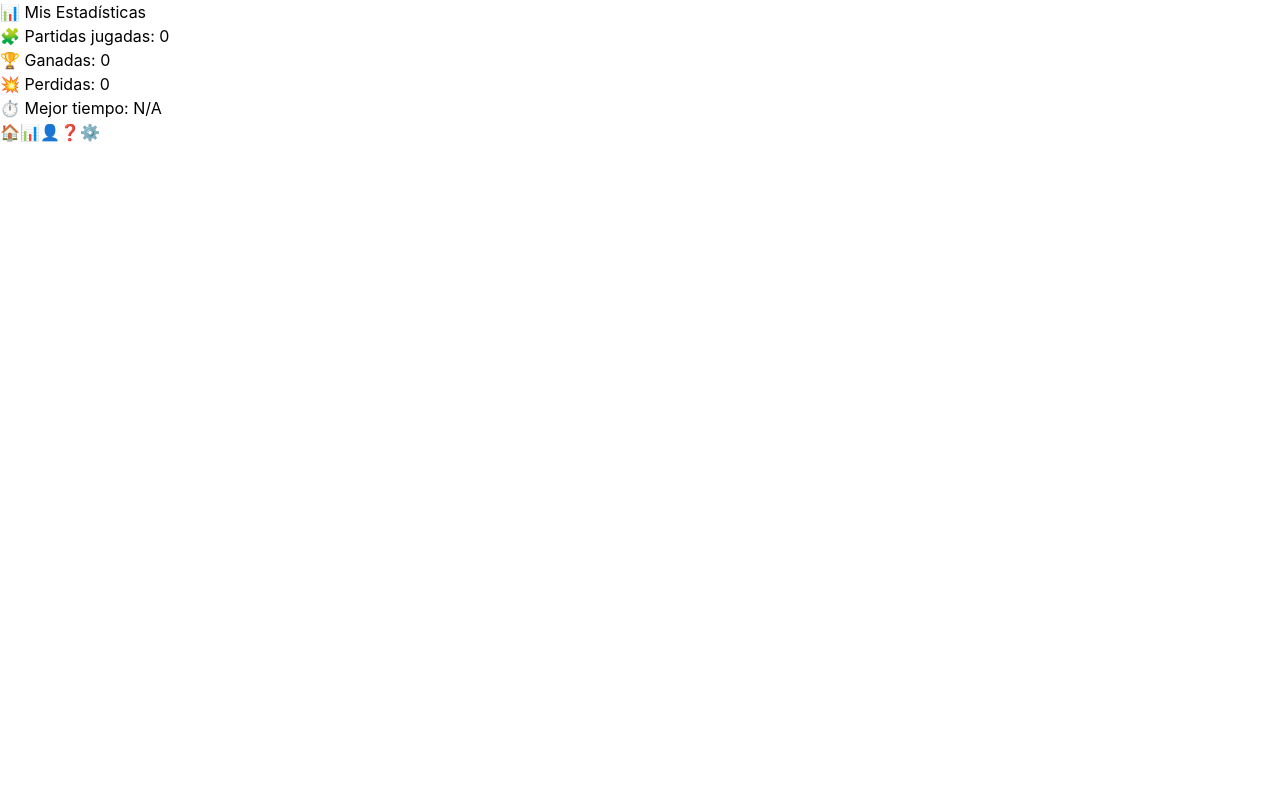
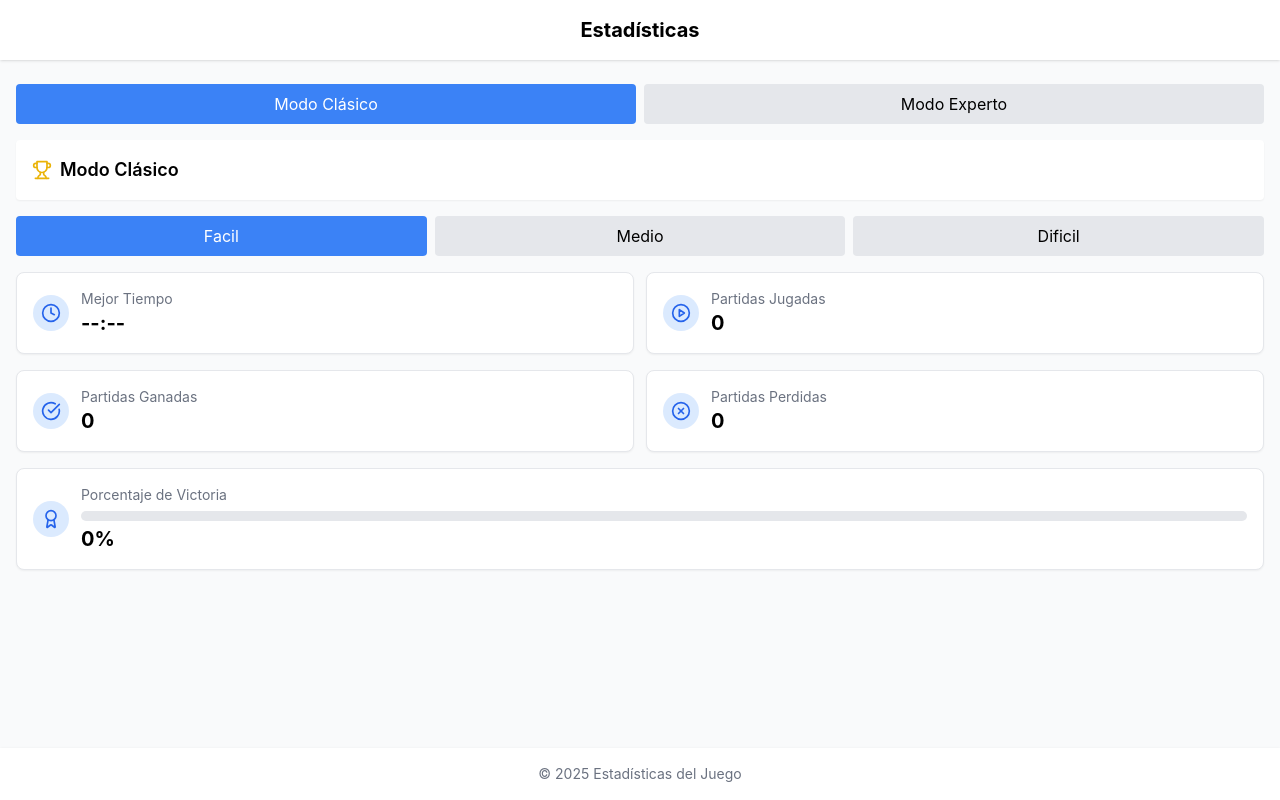
Before and after one commit to valensoto486/SudokubyValen, a React (Create React App) app in the folder sudoku/: page /statistics in a window 1280 px wide. Built offline with nearby package versions, Linux system fonts and the light colour scheme.

Commit message:
feat: Creacion base de pagina estadisticas

```diff
--- a/sudoku/src/pages/Stats.js
+++ b/sudoku/src/pages/Stats.js
@@ -2,32 +2,149 @@
 // Muestra las estadísticas del usuario
 // como partidas jugadas, ganadas, perdidas y mejor tiempo.
 
-import React, { useEffect, useState } from 'react';
-import NavBar from '../components/NavBar';
+"use client";
+
+import React, { useState, useEffect } from "react";
+import { motion } from "framer-motion";
+import { Trophy, Clock, Award, XCircle, CheckCircle, PlayCircle } from "lucide-react";
 
 export default function Stats() {
   const [stats, setStats] = useState({
-    gamesPlayed: 0,
-    wins: 0,
-    losses: 0,
-    bestTime: null
+    classic: {
+      facil: { bestTime: 0, gamesPlayed: 0, gamesWon: 0, gamesLost: 0 },
+      medio: { bestTime: 0, gamesPlayed: 0, gamesWon: 0, gamesLost: 0 },
+      dificil: { bestTime: 0, gamesPlayed: 0, gamesWon: 0, gamesLost: 0 },
+    },
+    expert: {
+      facil: { bestTime: 0, gamesPlayed: 0, gamesWon: 0, gamesLost: 0 },
+      medio: { bestTime: 0, gamesPlayed: 0, gamesWon: 0, gamesLost: 0 },
+      dificil: { bestTime: 0, gamesPlayed: 0, gamesWon: 0, gamesLost: 0 },
+    },
   });
 
+  const [mainTab, setMainTab] = useState("classic");
+  const [subTab, setSubTab] = useState("facil");
+
   useEffect(() => {
-    const stored = localStorage.getItem("sudokuStats");
-    if (stored) setStats(JSON.parse(stored));
+    const loadStats = () => {
+      const newStats = { ...stats };
+      for (const mode of ["classic", "expert"]) {
+        for (const difficulty of ["facil", "medio", "dificil"]) {
+          const bestTime = parseInt(localStorage.getItem(`bestTime_${mode}_${difficulty}`) || "0");
+          const gamesPlayed = parseInt(localStorage.getItem(`gamesPlayed_${mode}_${difficulty}`) || "0");
+          const gamesWon = parseInt(localStorage.getItem(`gamesWon_${mode}_${difficulty}`) || "0");
+          const gamesLost = parseInt(localStorage.getItem(`gamesLost_${mode}_${difficulty}`) || "0");
+
+          newStats[mode][difficulty] = {
+            bestTime,
+            gamesPlayed,
+            gamesWon,
+            gamesLost,
+          };
+        }
+      }
+      setStats(newStats);
+    };
+
+    loadStats();
   }, []);
 
+  const formatTime = (seconds) => {
+    if (seconds === 0) return "--:--";
+    const minutes = Math.floor(seconds / 60);
+    const secs = seconds % 60;
+    return `${minutes}:${secs.toString().padStart(2, "0")}`;
+  };
+
+  const renderStatCard = (title, value, icon) => (
+    <div className="border rounded-lg shadow-sm bg-white p-4 flex items-center gap-3">
+      <div className="bg-blue-100 rounded-full p-2 text-blue-600">{icon}</div>
+      <div>
+        <p className="text-sm text-gray-500">{title}</p>
+        <p className="text-xl font-bold">{value}</p>
+      </div>
+    </div>
+  );
+
+  const renderDifficultyStats = (mode, difficulty) => {
+    const data = stats[mode][difficulty];
+    const winRate = data.gamesPlayed > 0 ? Math.round((data.gamesWon / data.gamesPlayed) * 100) : 0;
+
+    return (
+      <div className="space-y-4">
+        <div className="grid grid-cols-2 gap-3">
+          {renderStatCard("Mejor Tiempo", formatTime(data.bestTime), <Clock className="h-5 w-5" />)}
+          {renderStatCard("Partidas Jugadas", data.gamesPlayed, <PlayCircle className="h-5 w-5" />)}
+        </div>
+        <div className="grid grid-cols-2 gap-3">
+          {renderStatCard("Partidas Ganadas", data.gamesWon, <CheckCircle className="h-5 w-5" />)}
+          {renderStatCard("Partidas Perdidas", data.gamesLost, <XCircle className="h-5 w-5" />)}
+        </div>
+        <div className="border rounded-lg shadow-sm bg-white p-4 flex items-center gap-3">
+          <div className="bg-blue-100 rounded-full p-2 text-blue-600">
+            <Award className="h-5 w-5" />
+          </div>
+          <div className="w-full">
+            <p className="text-sm text-gray-500">Porcentaje de Victoria</p>
+            <div className="w-full bg-gray-200 rounded-full h-2.5 mt-1.5 mb-1">
+              <div className="bg-blue-600 h-2.5 rounded-full" style={{ width: `${winRate}%` }}></div>
+            </div>
+            <p className="text-xl font-bold">{winRate}%</p>
+          </div>
+        </div>
+      </div>
+    );
+  };
+
   return (
-    <div className="page">
-      <h2>📊 Mis Estadísticas</h2>
-      <ul className="stats-list">
-        <li>🧩 Partidas jugadas: {stats.gamesPlayed}</li>
-        <li>🏆 Ganadas: {stats.wins}</li>
-        <li>💥 Perdidas: {stats.losses}</li>
-        <li>⏱️ Mejor tiempo: {stats.bestTime ?? 'N/A'}</li>
-      </ul>
-      <NavBar active="stats" />
+    <div className="flex flex-col min-h-screen bg-gray-50">
+      <header className="bg-white shadow p-4 text-xl font-bold text-center">Estadísticas</header>
+
+      <main className="flex-1 container mx-auto px-4 py-6">
+        <motion.div initial={{ opacity: 0, y: 20 }} animate={{ opacity: 1, y: 0 }} transition={{ duration: 0.5 }}>
+          <div className="grid grid-cols-2 mb-4 gap-2">
+            <button
+              className={`py-2 px-4 rounded ${mainTab === "classic" ? "bg-blue-500 text-white" : "bg-gray-200"}`}
+              onClick={() => setMainTab("classic")}
+            >
+              Modo Clásico
+            </button>
+            <button
+              className={`py-2 px-4 rounded ${mainTab === "expert" ? "bg-blue-500 text-white" : "bg-gray-200"}`}
+              onClick={() => setMainTab("expert")}
+            >
+              Modo Experto
+            </button>
+          </div>
+
+          <div className="mb-4 bg-white p-4 rounded shadow-sm flex items-center gap-2">
+            <Trophy className={`h-5 w-5 ${mainTab === "classic" ? "text-yellow-500" : "text-purple-500"}`} />
+            <span className="text-lg font-semibold">
+              {mainTab === "classic" ? "Modo Clásico" : "Modo Experto"}
+            </span>
+          </div>
+
+          <div className="grid grid-cols-3 gap-2 mb-4">
+            {["facil", "medio", "dificil"].map((level) => (
+              <button
+                key={level}
+                className={`py-2 px-4 rounded ${
+                  subTab === level ? "bg-blue-500 text-white" : "bg-gray-200"
+                }`}
+                onClick={() => setSubTab(level)}
+              >
+                {level.charAt(0).toUpperCase() + level.slice(1)}
+              </button>
+            ))}
+          </div>
+
+          {renderDifficultyStats(mainTab, subTab)}
+        </motion.div>
+      </main>
+
+      <footer className="bg-white shadow p-4 text-center text-sm text-gray-500">
+        © 2025 Estadísticas del Juego
+      </footer>
     </div>
   );
 }
```
